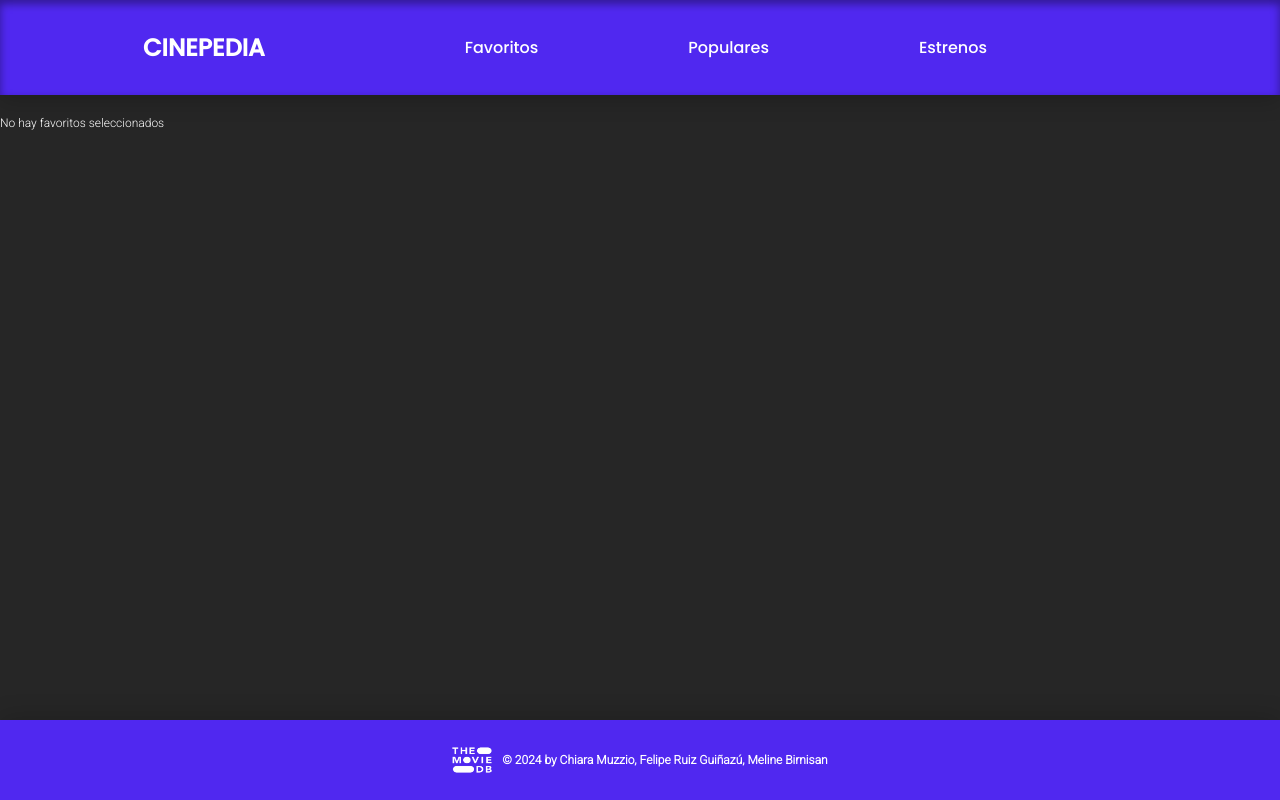
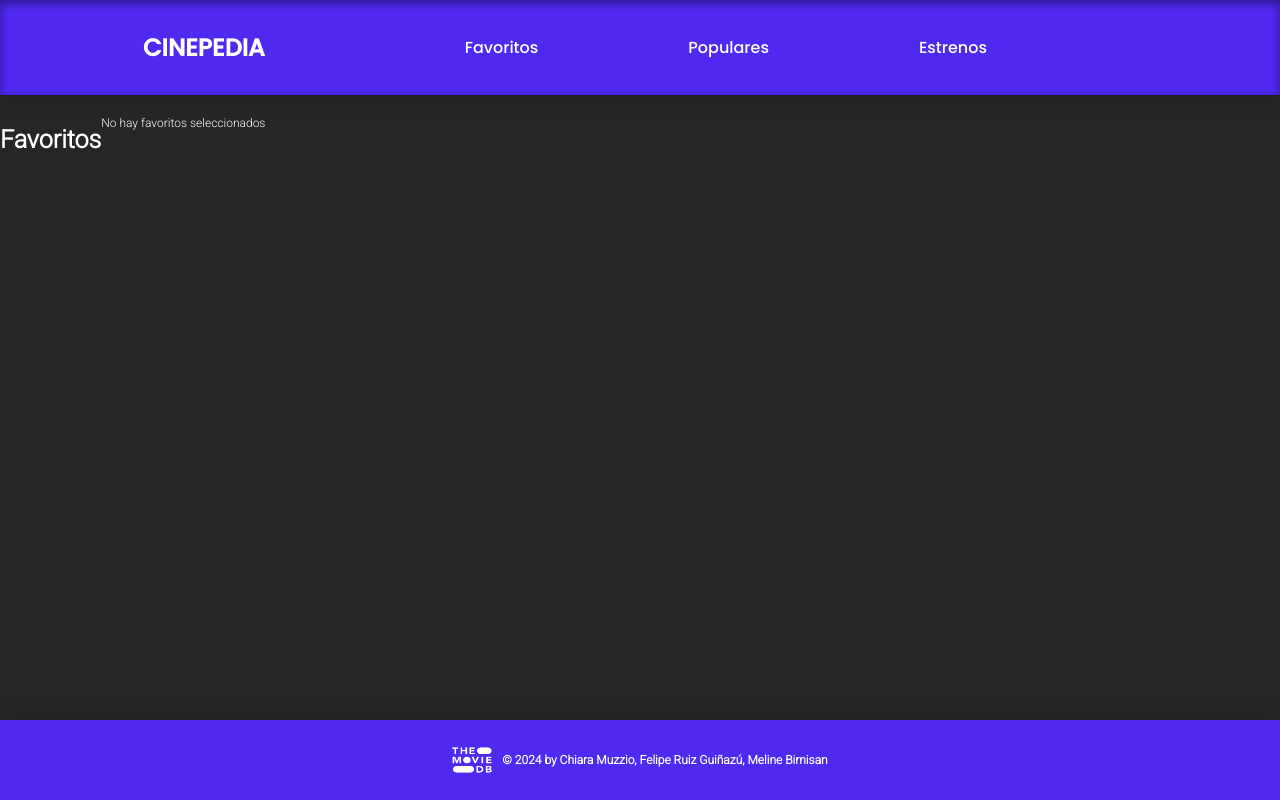
Before and after one commit to chiaramuzzio/pro3-tt-grupo2, a React (Create React App) app: page /favorites in a window 1280 px wide. Built offline with nearby package versions, Linux system fonts and the light colour scheme.

Commit message:
arreglos css Form y h2 Favoritos

```diff
--- a/src/components/FavoriteComponent/FavoriteComponent.js
+++ b/src/components/FavoriteComponent/FavoriteComponent.js
@@ -38,6 +38,7 @@ class FavoriteComponent extends Component {
 
         return (
             <div className="portadaGrid">
+                <h2>Favoritos</h2>
                 {!this.state.loading && peliculas.length === 0 ? (
                     <p>No hay favoritos seleccionados</p>
                 ) :
--- a/src/components/SearchForm/SearchForm.css
+++ b/src/components/SearchForm/SearchForm.css
@@ -7,6 +7,7 @@
 .buscador{
     display: flex;
     justify-content: space-evenly;
+    margin-top: 35px;
 }
 
 .lupa{
```
